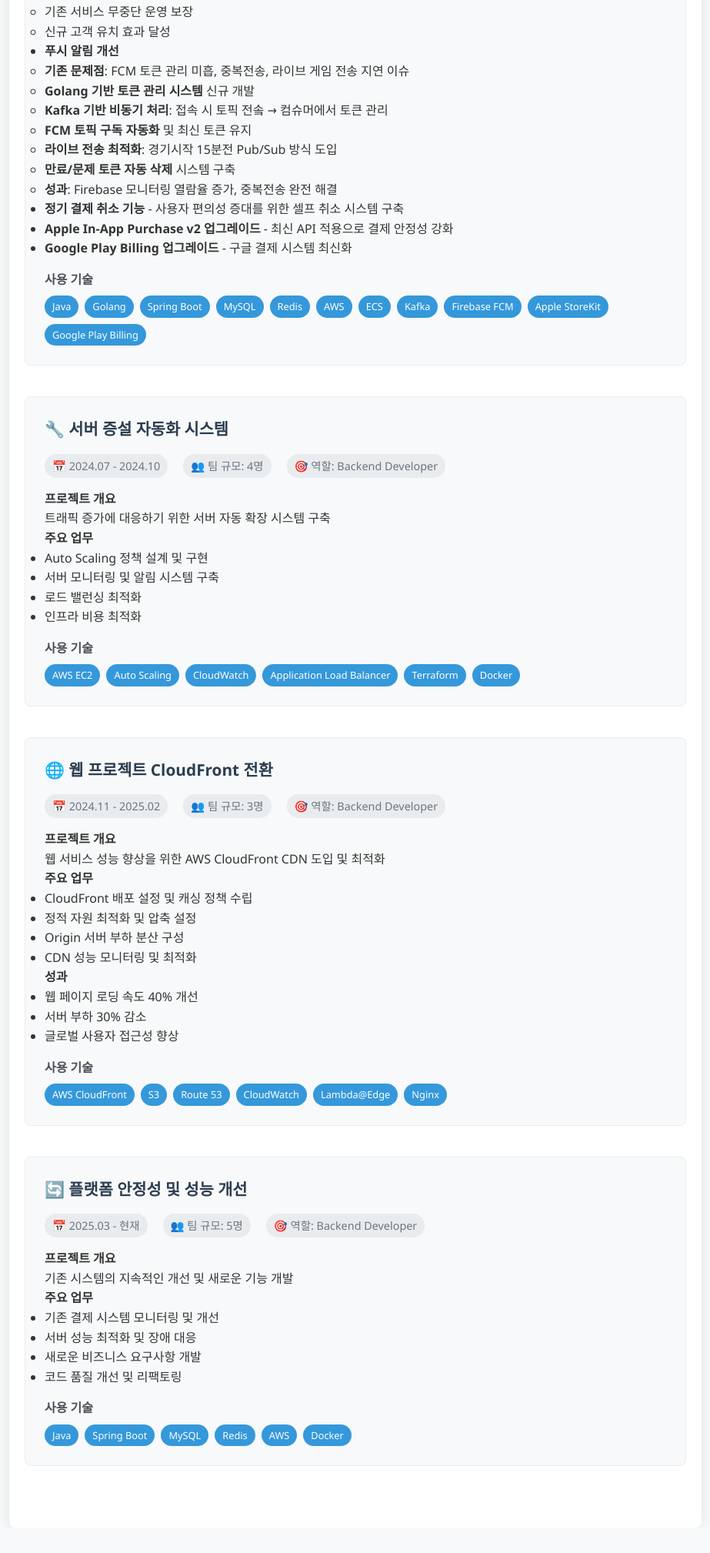
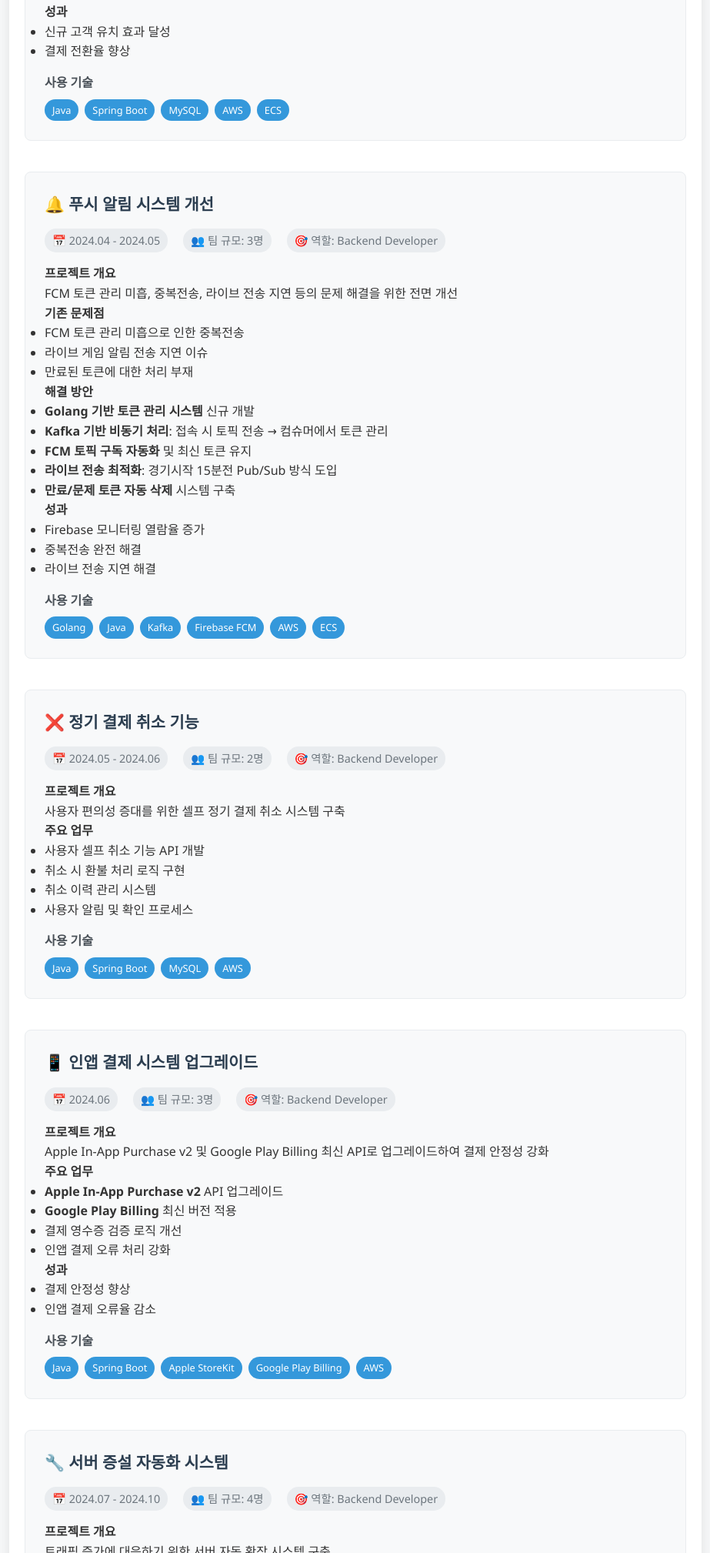
Before and after one commit to swkim9550/logboni-resume, a website: page companies/spotv.html in a window 1280 px wide. Shown: the part 695-2713 px from the top of the page at 77% size, without its empty margins (178-1101 px from the left). Before the commit the page ends 2680 px from the top, so only its background shows below. Drawn offline with Linux system fonts and the light colour scheme.

Commit message:
fix main skill

```diff
--- a/companies/spotv.html
+++ b/companies/spotv.html
@@ -19,59 +19,157 @@
         <section class="projects-detail">
             <h2>주요 프로젝트</h2>
 
-            <!-- 2024.03 - 2024.06: 결제 시스템 개선 프로젝트 -->
+            <!-- 2024.03 - 2024.04: 첫 결제 할인 시스템 -->
             <div class="project">
-                <h3>💳 결제 시스템 전면 개선</h3>
+                <h3>🎁 첫 결제 할인 시스템</h3>
                 <div class="project-meta">
-                    <span>📅 2024.03 - 2024.06</span>
-                    <span>👥 팀 규모: 6명</span>
+                    <span>📅 2024.03 - 2024.04</span>
+                    <span>👥 팀 규모: 4명</span>
                     <span>🎯 역할: Backend Developer</span>
                 </div>
                 <div class="project-description">
                     <h4>프로젝트 개요</h4>
-                    <p>스포티비 플랫폼의 결제 시스템 안정성 향상 및 사용자 경험 개선을 위한 대규모 개선 프로젝트</p>
+                    <p>신규 고객 유치를 위한 쿠폰 기반 첫달 할인 결제 시스템 구축</p>
 
-                    <h4>주요 성과</h4>
+                    <h4>주요 업무</h4>
                     <ul>
-                        <li><strong>첫 결제 할인 시스템</strong>
-                            <ul>
-                                <li>쿠폰 기반 이벤트 결제 시스템 구축</li>
-                                <li>첫달 할인가 결제 후 정기 구독 자동 전환 로직</li>
-                                <li>쿠폰 관리 테이블 설계 및 API 개발</li>
-                                <li>기존 서비스 무중단 운영 보장</li>
-                                <li>신규 고객 유치 효과 달성</li>
-                            </ul>
-                        </li>
-                        <li><strong>푸시 알림 개선</strong>
-                            <ul>
-                                <li><strong>기존 문제점</strong>: FCM 토큰 관리 미흡, 중복전송, 라이브 게임 전송 지연 이슈</li>
-                                <li><strong>Golang 기반 토큰 관리 시스템</strong> 신규 개발</li>
-                                <li><strong>Kafka 기반 비동기 처리</strong>: 접속 시 토픽 전솤 → 컴슈머에서 토큰 관리</li>
-                                <li><strong>FCM 토픽 구독 자동화</strong> 및 최신 토큰 유지</li>
-                                <li><strong>라이브 전송 최적화</strong>: 경기시작 15분전 Pub/Sub 방식 도입</li>
-                                <li><strong>만료/문제 토큰 자동 삭제</strong> 시스템 구축</li>
-                                <li><strong>성과</strong>: Firebase 모니터링 열람율 증가, 중복전송 완전 해결</li>
-                            </ul>
-                        </li>
-                        <li><strong>정기 결제 취소 기능</strong> - 사용자 편의성 증대를 위한 셀프 취소 시스템 구축</li>
-                        <li><strong>Apple In-App Purchase v2 업그레이드</strong> - 최신 API 적용으로 결제 안정성 강화</li>
-                        <li><strong>Google Play Billing 업그레이드</strong> - 구글 결제 시스템 최신화</li>
+                        <li>쿠폰 기반 이벤트 결제 시스템 구축</li>
+                        <li>첫달 할인가 결제 후 정기 구독 자동 전환 로직</li>
+                        <li>쿠폰 관리 테이블 설계 및 API 개발</li>
+                        <li>기존 서비스 무중단 운영 보장</li>
+                    </ul>
+
+                    <h4>성과</h4>
+                    <ul>
+                        <li>신규 고객 유치 효과 달성</li>
+                        <li>결제 전환율 향상</li>
                     </ul>
                 </div>
                 <div class="tech-stack">
                     <h4>사용 기술</h4>
                     <div class="tech-tags">
                         <span class="tech-tag">Java</span>
-                        <span class="tech-tag">Golang</span>
                         <span class="tech-tag">Spring Boot</span>
                         <span class="tech-tag">MySQL</span>
-                        <span class="tech-tag">Redis</span>
                         <span class="tech-tag">AWS</span>
                         <span class="tech-tag">ECS</span>
+                    </div>
+                </div>
+            </div>
+
+            <!-- 2024.04 - 2024.05: 1 알림 개선 -->
+            <div class="project">
+                <h3>🔔 푸시 알림 시스템 개선</h3>
+                <div class="project-meta">
+                    <span>📅 2024.04 - 2024.05</span>
+                    <span>👥 팀 규모: 3명</span>
+                    <span>🎯 역할: Backend Developer</span>
+                </div>
+                <div class="project-description">
+                    <h4>프로젝트 개요</h4>
+                    <p>FCM 토큰 관리 미흡, 중복전송, 라이브 전송 지연 등의 문제 해결을 위한 전면 개선</p>
+
+                    <h4>기존 문제점</h4>
+                    <ul>
+                        <li>FCM 토큰 관리 미흡으로 인한 중복전송</li>
+                        <li>라이브 게임 알림 전송 지연 이슈</li>
+                        <li>만료된 토큰에 대한 처리 부재</li>
+                    </ul>
+
+                    <h4>해결 방안</h4>
+                    <ul>
+                        <li><strong>Golang 기반 토큰 관리 시스템</strong> 신규 개발</li>
+                        <li><strong>Kafka 기반 비동기 처리</strong>: 접속 시 토픽 전송 → 컴슈머에서 토큰 관리</li>
+                        <li><strong>FCM 토픽 구독 자동화</strong> 및 최신 토큰 유지</li>
+                        <li><strong>라이브 전송 최적화</strong>: 경기시작 15분전 Pub/Sub 방식 도입</li>
+                        <li><strong>만료/문제 토큰 자동 삭제</strong> 시스템 구축</li>
+                    </ul>
+
+                    <h4>성과</h4>
+                    <ul>
+                        <li>Firebase 모니터링 열람율 증가</li>
+                        <li>중복전송 완전 해결</li>
+                        <li>라이브 전송 지연 해결</li>
+                    </ul>
+                </div>
+                <div class="tech-stack">
+                    <h4>사용 기술</h4>
+                    <div class="tech-tags">
+                        <span class="tech-tag">Golang</span>
+                        <span class="tech-tag">Java</span>
                         <span class="tech-tag">Kafka</span>
                         <span class="tech-tag">Firebase FCM</span>
+                        <span class="tech-tag">AWS</span>
+                        <span class="tech-tag">ECS</span>
+                    </div>
+                </div>
+            </div>
+
+            <!-- 2024.05 - 2024.06: 정기 결제 취소 -->
+            <div class="project">
+                <h3>❌ 정기 결제 취소 기능</h3>
+                <div class="project-meta">
+                    <span>📅 2024.05 - 2024.06</span>
+                    <span>👥 팀 규모: 2명</span>
+                    <span>🎯 역할: Backend Developer</span>
+                </div>
+                <div class="project-description">
+                    <h4>프로젝트 개요</h4>
+                    <p>사용자 편의성 증대를 위한 셀프 정기 결제 취소 시스템 구축</p>
+
+                    <h4>주요 업무</h4>
+                    <ul>
+                        <li>사용자 셀프 취소 기능 API 개발</li>
+                        <li>취소 시 환불 처리 로직 구현</li>
+                        <li>취소 이력 관리 시스템</li>
+                        <li>사용자 알림 및 확인 프로세스</li>
+                    </ul>
+                </div>
+                <div class="tech-stack">
+                    <h4>사용 기술</h4>
+                    <div class="tech-tags">
+                        <span class="tech-tag">Java</span>
+                        <span class="tech-tag">Spring Boot</span>
+                        <span class="tech-tag">MySQL</span>
+                        <span class="tech-tag">AWS</span>
+                    </div>
+                </div>
+            </div>
+
+            <!-- 2024.06: Apple/Google 인앱 결제 업그레이드 -->
+            <div class="project">
+                <h3>📱 인앱 결제 시스템 업그레이드</h3>
+                <div class="project-meta">
+                    <span>📅 2024.06</span>
+                    <span>👥 팀 규모: 3명</span>
+                    <span>🎯 역할: Backend Developer</span>
+                </div>
+                <div class="project-description">
+                    <h4>프로젝트 개요</h4>
+                    <p>Apple In-App Purchase v2 및 Google Play Billing 최신 API로 업그레이드하여 결제 안정성 강화</p>
+
+                    <h4>주요 업무</h4>
+                    <ul>
+                        <li><strong>Apple In-App Purchase v2</strong> API 업그레이드</li>
+                        <li><strong>Google Play Billing</strong> 최신 버전 적용</li>
+                        <li>결제 영수증 검증 로직 개선</li>
+                        <li>인앱 결제 오류 처리 강화</li>
+                    </ul>
+
+                    <h4>성과</h4>
+                    <ul>
+                        <li>결제 안정성 향상</li>
+                        <li>인앱 결제 오류율 감소</li>
+                    </ul>
+                </div>
+                <div class="tech-stack">
+                    <h4>사용 기술</h4>
+                    <div class="tech-tags">
+                        <span class="tech-tag">Java</span>
+                        <span class="tech-tag">Spring Boot</span>
                         <span class="tech-tag">Apple StoreKit</span>
                         <span class="tech-tag">Google Play Billing</span>
+                        <span class="tech-tag">AWS</span>
                     </div>
                 </div>
             </div>
```
Also changed, not shown: main.html (+19 -7 lines).
